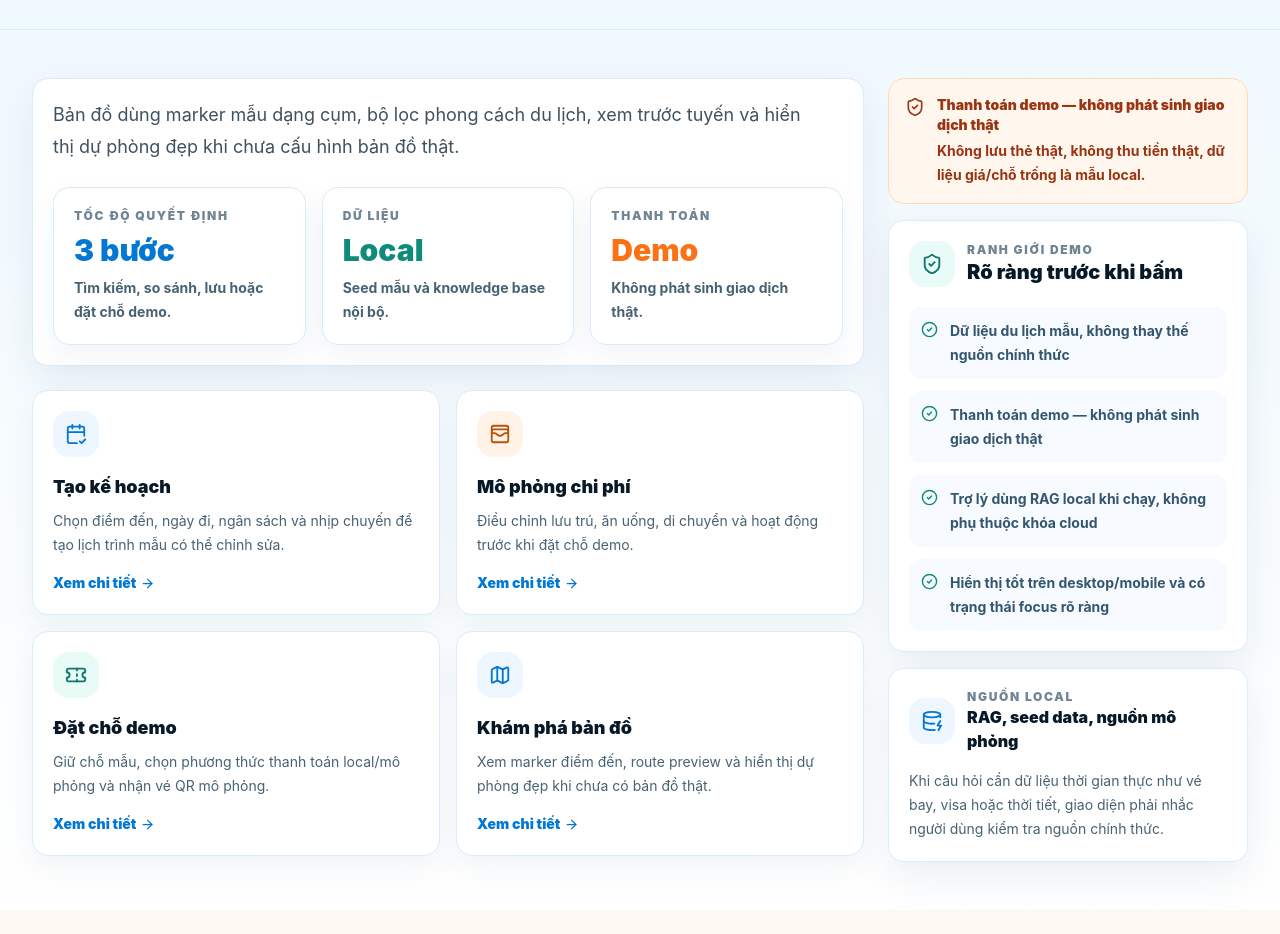
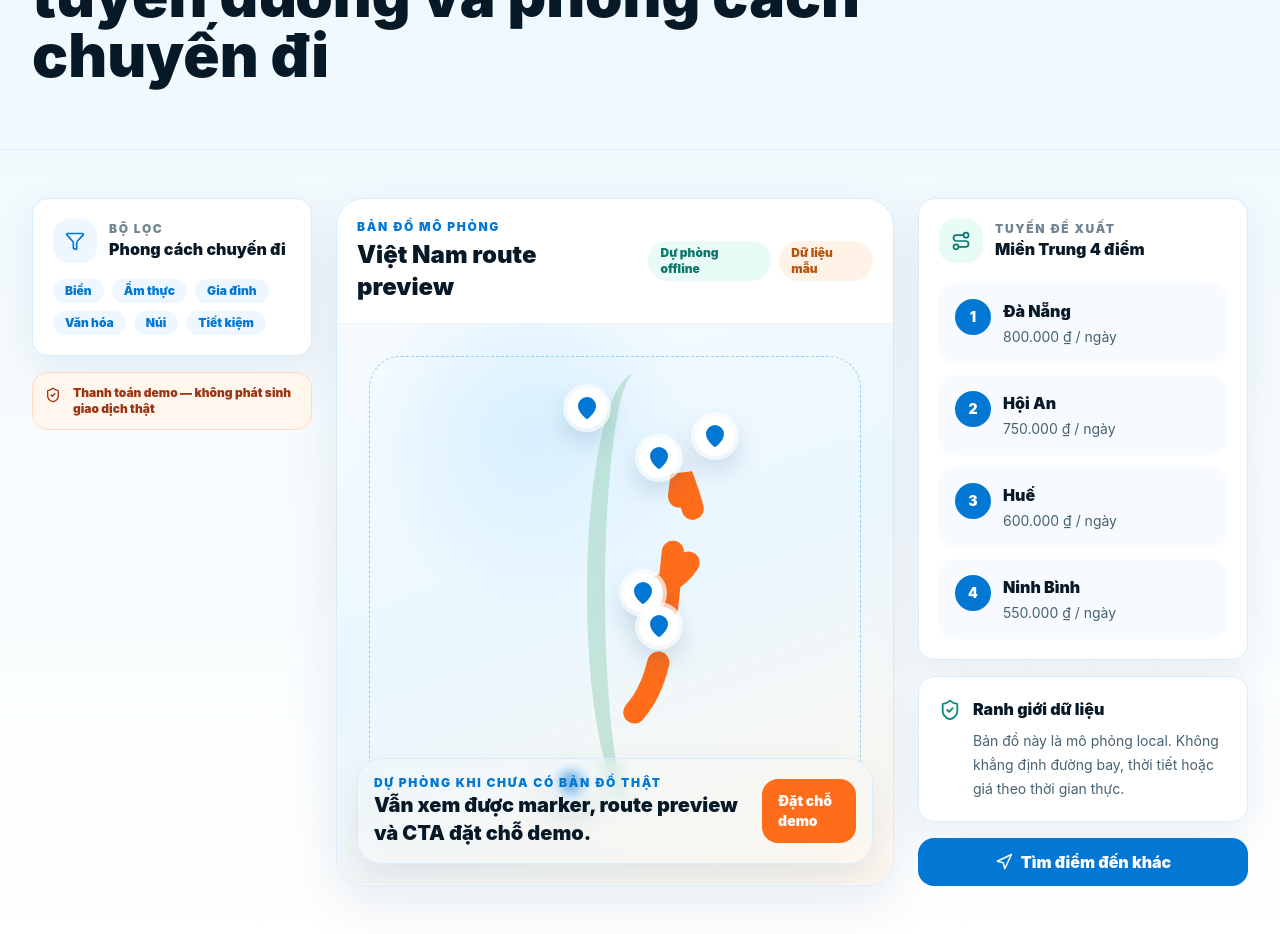
Before and after one commit to JasonTM17/ChillTravel_NextJS, a Next.js app in the folder apps/web/: page /map in a window 1280 px wide. Shown: the part 260-1194 px from the top of the page. Before the commit the page ends 1170 px from the top, so only its background shows below. Built offline with nearby package versions, Linux system fonts and the light colour scheme.

Commit message:
polish(web): enrich map discovery and route copy

```diff
--- a/apps/web/app/map/page.tsx
+++ b/apps/web/app/map/page.tsx
@@ -1,12 +1,134 @@
-import { FeatureOverview } from "@/components/feature-overview";
+import Link from "next/link";
+import { Filter, MapPin, Navigation, Route, ShieldCheck } from "lucide-react";
+import { destinations } from "@vietwander/shared";
+import { CommerceSurface, StatusPill, TrustBanner } from "@/components/commerce-primitives";
+import { PageShell } from "@/components/page-shell";
+import { getDestinationCopy } from "@/lib/destination-copy";
+import { formatVnd } from "@/lib/utils";
+
+const routeStops = ["da-nang", "hoi-an", "hue", "ninh-binh"];
+const markerPositions = [
+  ["ha-long", "68%", "20%"],
+  ["ha-noi", "58%", "24%"],
+  ["da-nang", "55%", "48%"],
+  ["hoi-an", "58%", "54%"],
+  ["phu-quoc", "42%", "82%"],
+  ["sapa", "45%", "15%"]
+] as const;
 
 export default function Page() {
+  const stops = routeStops.map((slug) => destinations.find((item) => item.slug === slug) ?? destinations[0]);
+
   return (
-    <FeatureOverview
-      eyebrow="Khám phá bản đồ"
-      title="Duyệt điểm đến theo tuyến đường"
-      summary="Bản đồ dùng marker mẫu dạng cụm, bộ lọc phong cách du lịch, xem trước tuyến và hiển thị dự phòng đẹp khi chưa cấu hình bản đồ thật."
-      destinationOffset={8}
-    />
+    <PageShell eyebrow="Bản đồ khám phá" title="Duyệt điểm đến theo marker, tuyến đường và phong cách chuyến đi">
+      <div className="grid gap-6 lg:grid-cols-[280px_minmax(0,1fr)_330px]">
+        <aside className="h-fit space-y-4 lg:sticky lg:top-24">
+          <CommerceSurface>
+            <div className="flex items-center gap-3">
+              <div className="rounded-2xl bg-[#eef7ff] p-3 text-[#0277d4]">
+                <Filter size={20} aria-hidden="true" />
+              </div>
+              <div>
+                <p className="text-xs font-black uppercase tracking-[0.14em] text-[#6f8594]">Bộ lọc</p>
+                <h2 className="font-black">Phong cách chuyến đi</h2>
+              </div>
+            </div>
+            <div className="mt-4 flex flex-wrap gap-2">
+              {["Biển", "Ẩm thực", "Gia đình", "Văn hóa", "Núi", "Tiết kiệm"].map((item) => (
+                <StatusPill key={item}>{item}</StatusPill>
+              ))}
+            </div>
+          </CommerceSurface>
+          <TrustBanner compact />
+        </aside>
+
+        <section className="overflow-hidden rounded-[28px] border border-[#d9ecfb] bg-white shadow-[0_18px_54px_rgba(2,68,120,0.1)]">
+          <div className="flex flex-col gap-3 border-b border-[#edf4fa] p-5 md:flex-row md:items-center md:justify-between">
+            <div>
+              <p className="text-xs font-black uppercase tracking-[0.14em] text-[#0277d4]">Bản đồ mô phỏng</p>
+              <h2 className="mt-1 text-2xl font-black">Việt Nam route preview</h2>
+            </div>
+            <div className="flex gap-2">
+              <StatusPill tone="teal">Dự phòng offline</StatusPill>
+              <StatusPill tone="orange">Dữ liệu mẫu</StatusPill>
+            </div>
+          </div>
+          <div className="relative min-h-[560px] bg-[radial-gradient(circle_at_35%_20%,#d7f0ff,transparent_30%),linear-gradient(160deg,#f7fbff,#eaf7ff_48%,#fff7ed)]">
+            <div className="absolute inset-8 rounded-[32px] border border-dashed border-[#9ccdec]" />
+            <div className="absolute left-[45%] top-[9%] h-[78%] w-24 rounded-[55%] border-l-[18px] border-[#9bd3b8] opacity-50" />
+            <svg className="absolute inset-0 h-full w-full" viewBox="0 0 100 100" preserveAspectRatio="none" role="img" aria-label="Tuyến demo Đà Nẵng Hội An Huế Ninh Bình">
+              <path d="M 55 48 C 68 44, 65 35, 62 27 C 58 58, 60 66, 49 73" fill="none" stroke="#ff6d1a" strokeWidth="4" strokeLinecap="round" strokeDasharray="10 10" />
+            </svg>
+            {markerPositions.map(([slug, left, top]) => {
+              const destination = destinations.find((item) => item.slug === slug) ?? destinations[0];
+              const copy = getDestinationCopy(destination);
+              return (
+                <Link
+                  key={slug}
+                  href={`/destinations/${slug}`}
+                  className="absolute -translate-x-1/2 -translate-y-1/2 rounded-full bg-white p-2 text-[#0277d4] shadow-[0_12px_28px_rgba(2,68,120,0.22)] ring-4 ring-white/70 transition hover:scale-110"
+                  style={{ left, top }}
+                  aria-label={`Mở ${copy.name}`}
+                >
+                  <MapPin size={24} fill="#0277d4" aria-hidden="true" />
+                </Link>
+              );
+            })}
+            <div className="absolute bottom-5 left-5 right-5 rounded-3xl border border-[#d9ecfb] bg-white/92 p-4 shadow-[0_16px_36px_rgba(2,68,120,0.1)] backdrop-blur">
+              <div className="flex flex-col gap-3 md:flex-row md:items-center md:justify-between">
+                <div>
+                  <p className="text-xs font-black uppercase tracking-[0.14em] text-[#0277d4]">Dự phòng khi chưa có bản đồ thật</p>
+                  <h3 className="text-xl font-black">Vẫn xem được marker, route preview và CTA đặt chỗ demo.</h3>
+                </div>
+                <Link href="/booking/da-nang" className="rounded-2xl bg-[#ff6d1a] px-4 py-3 text-sm font-black text-white">
+                  Đặt chỗ demo
+                </Link>
+              </div>
+            </div>
+          </div>
+        </section>
+
+        <aside className="h-fit space-y-4 lg:sticky lg:top-24">
+          <CommerceSurface>
+            <div className="flex items-center gap-3">
+              <div className="rounded-2xl bg-[#e8fbf6] p-3 text-[#0f766e]">
+                <Route size={20} aria-hidden="true" />
+              </div>
+              <div>
+                <p className="text-xs font-black uppercase tracking-[0.14em] text-[#6f8594]">Tuyến đề xuất</p>
+                <h2 className="font-black">Miền Trung 4 điểm</h2>
+              </div>
+            </div>
+            <div className="mt-5 space-y-3">
+              {stops.map((destination, index) => {
+                const copy = getDestinationCopy(destination);
+                return (
+                  <Link key={destination.slug} href={`/destinations/${destination.slug}`} className="flex gap-3 rounded-2xl bg-[#f7fbff] p-4 transition hover:bg-[#eef7ff]">
+                    <span className="grid h-9 w-9 shrink-0 place-items-center rounded-full bg-[#0277d4] text-sm font-black text-white">{index + 1}</span>
+                    <span className="min-w-0">
+                      <span className="block font-black">{copy.name}</span>
+                      <span className="mt-1 block text-sm text-[#476273]">{formatVnd(destination.budgetMin)} / ngày</span>
+                    </span>
+                  </Link>
+                );
+              })}
+            </div>
+          </CommerceSurface>
+          <CommerceSurface>
+            <div className="flex gap-3">
+              <ShieldCheck className="mt-0.5 shrink-0 text-[#0f8b7b]" size={22} aria-hidden="true" />
+              <div>
+                <h2 className="font-black">Ranh giới dữ liệu</h2>
+                <p className="mt-2 text-sm leading-6 text-[#476273]">Bản đồ này là mô phỏng local. Không khẳng định đường bay, thời tiết hoặc giá theo thời gian thực.</p>
+              </div>
+            </div>
+          </CommerceSurface>
+          <Link href="/explore?q=Da+Nang" className="inline-flex w-full items-center justify-center gap-2 rounded-2xl bg-[#0277d4] px-4 py-3 font-black text-white">
+            <Navigation size={18} aria-hidden="true" />
+            Tìm điểm đến khác
+          </Link>
+        </aside>
+      </div>
+    </PageShell>
   );
 }
--- a/apps/web/app/not-found.tsx
+++ b/apps/web/app/not-found.tsx
@@ -5,8 +5,8 @@ export default function NotFound() {
     <main className="grid min-h-screen place-items-center bg-ivory px-4 text-center">
       <div>
         <h1 className="text-5xl font-black text-navy">404</h1>
-        <p className="mt-4 text-navy/70">This route drifted off the itinerary.</p>
-        <Link href="/" className="mt-6 inline-flex rounded-lg bg-teal px-5 py-3 font-bold text-white">Back home</Link>
+        <p className="mt-4 text-navy/70">Tuyến này không có trong lịch trình.</p>
+        <Link href="/" className="mt-6 inline-flex rounded-lg bg-teal px-5 py-3 font-bold text-white">Về trang chủ</Link>
       </div>
     </main>
   );
--- a/apps/web/app/profile/page.tsx
+++ b/apps/web/app/profile/page.tsx
@@ -12,7 +12,7 @@ const bookings = [
 
 export default function Page() {
   return (
-    <PageShell eyebrow="Hồ sơ du khách" title="Sở thích, đặt chỗ demo và thiết lập an toàn">
+    <PageShell eyebrow="Hồ sơ du lịch" title="Sở thích, đặt chỗ demo và thiết lập an toàn">
       <div className="grid gap-6 lg:grid-cols-[minmax(0,1fr)_340px]">
         <section className="space-y-6">
           <CommerceSurface>
```
Also changed, not shown: 2 other files (tests, documents, lock files or other folders).
